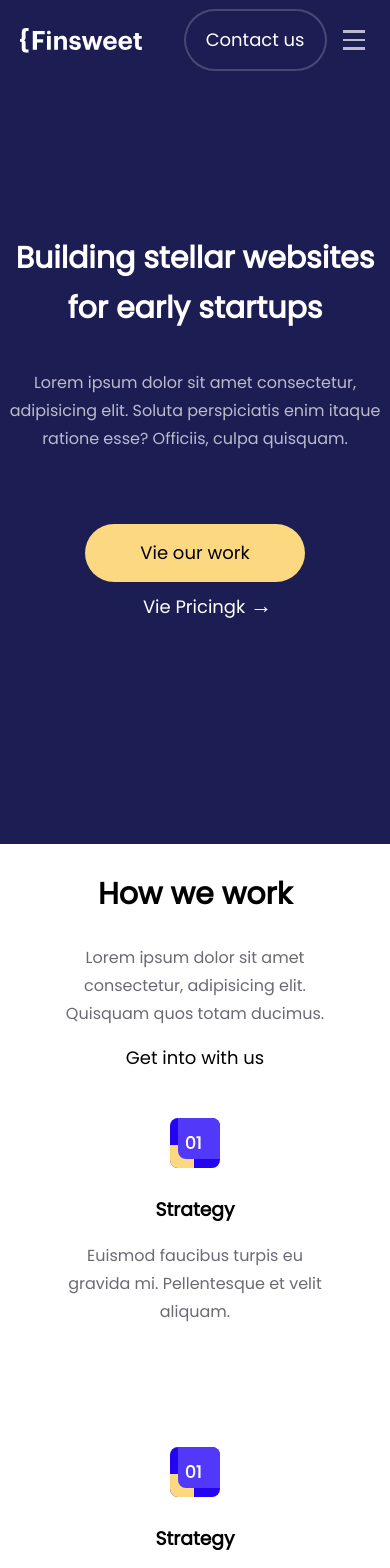
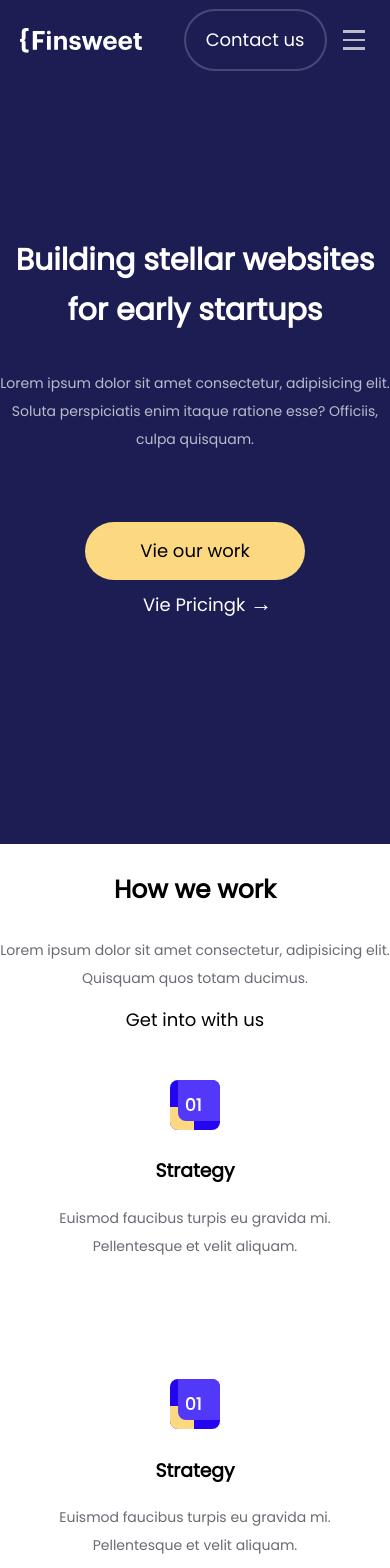
Before and after one commit to VollodinGleb/Winter_practic-Gleb-, a React (Vite) app in the folder 2_lab/react_vite_lab1/: page / in a window 390 px wide. Shown: the top 1568 px of the page. Built offline with nearby package versions, Linux system fonts and the light colour scheme.

Commit message:
change widtg for wrap-heading and font sizes

```diff
--- a/2_lab/react_vite_lab1/src/index.css
+++ b/2_lab/react_vite_lab1/src/index.css
@@ -64,6 +64,17 @@ span
     min-height: 500px;
 }
 
+@media screen and (max-width: 725px)
+{
+  h1, h2
+  {
+    font-size: 35px;
+  }
+  .wrap-heading {
+    width: auto;
+  }
+}
+
 @media screen and (max-width: 690px) {
     *
     {
@@ -72,77 +83,12 @@ span
 }
 
 @media screen and (max-width: 550px) {
+    p
+    {
+      font-size: 14px;
+    }
     h1, h2
     {
-        font-size: 30px;
+        font-size: 25px;
     }
 }
-
-/* :root {
-  font-family: Inter, system-ui, Avenir, Helvetica, Arial, sans-serif;
-  line-height: 1.5;
-  font-weight: 400;
-
-  color-scheme: light dark;
-  color: rgba(255, 255, 255, 0.87);
-  background-color: #242424;
-
-  font-synthesis: none;
-  text-rendering: optimizeLegibility;
-  -webkit-font-smoothing: antialiased;
-  -moz-osx-font-smoothing: grayscale;
-}
-
-a {
-  font-weight: 500;
-  color: #646cff;
-  text-decoration: inherit;
-}
-a:hover {
-  color: #535bf2;
-}
-
-body {
-  margin: 0;
-  display: flex;
-  place-items: center;
-  min-width: 320px;
-  min-height: 100vh;
-}
-
-h1 {
-  font-size: 3.2em;
-  line-height: 1.1;
-}
-
-button {
-  border-radius: 8px;
-  border: 1px solid transparent;
-  padding: 0.6em 1.2em;
-  font-size: 1em;
-  font-weight: 500;
-  font-family: inherit;
-  background-color: #1a1a1a;
-  cursor: pointer;
-  transition: border-color 0.25s;
-}
-button:hover {
-  border-color: #646cff;
-}
-button:focus,
-button:focus-visible {
-  outline: 4px auto -webkit-focus-ring-color;
-}
-
-@media (prefers-color-scheme: light) {
-  :root {
-    color: #213547;
-    background-color: #ffffff;
-  }
-  a:hover {
-    color: #747bff;
-  }
-  button {
-    background-color: #f9f9f9;
-  }
-} */
```
